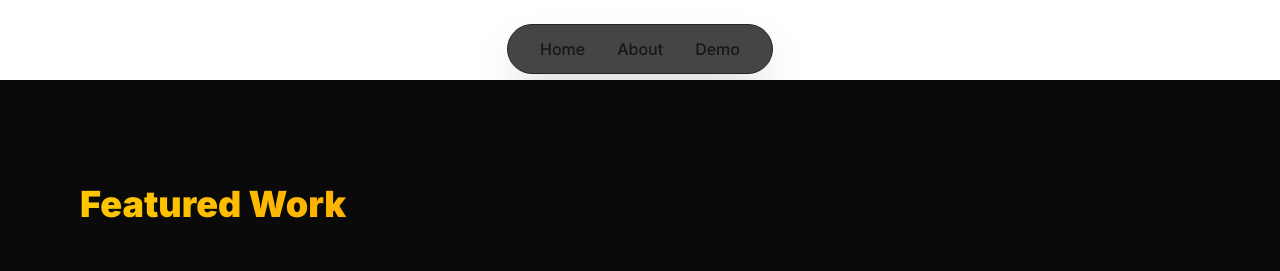
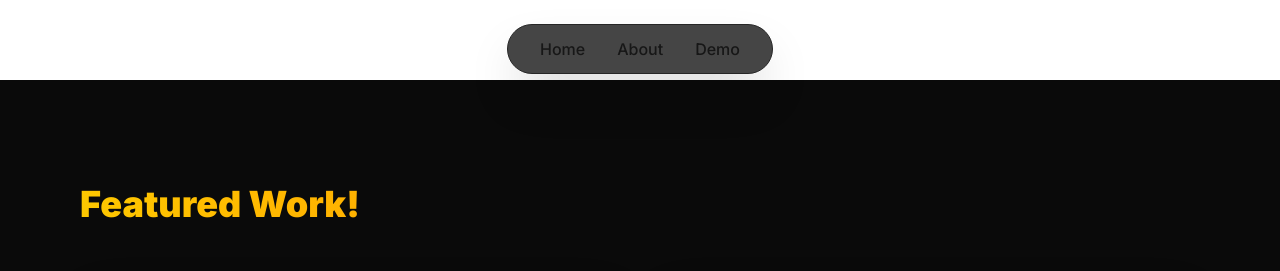
Before and after one commit to thrilshadow/my-portfolio, a Next.js app: page / in a window 1280 px wide. Shown: the top 271 px of the page. Built offline with nearby package versions, Linux system fonts and the light colour scheme.

Commit message:
First Desktop push

```diff
--- a/app/page.tsx
+++ b/app/page.tsx
@@ -37,7 +37,7 @@ export default function Home() {
 
       <section className="max-w-6xl mx-auto py-20 px-4">
         <h2 className="text-4xl font-black mb-12 bg-gradient-to-r from-yellow-400 to-orange-500 bg-clip-text text-transparent">
-          Featured Work
+          Featured Work!
         </h2>
 
         <div className="grid grid-cols-1 md:grid-cols-2 gap-8">
```
